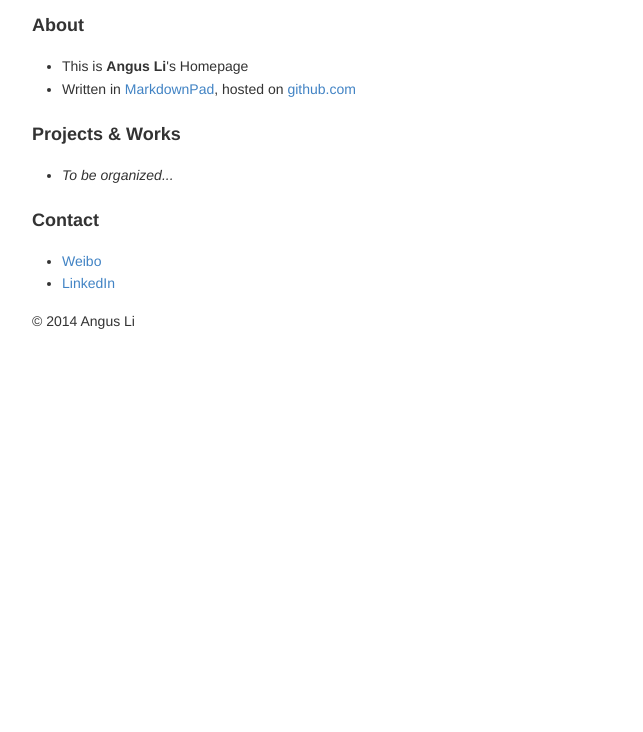
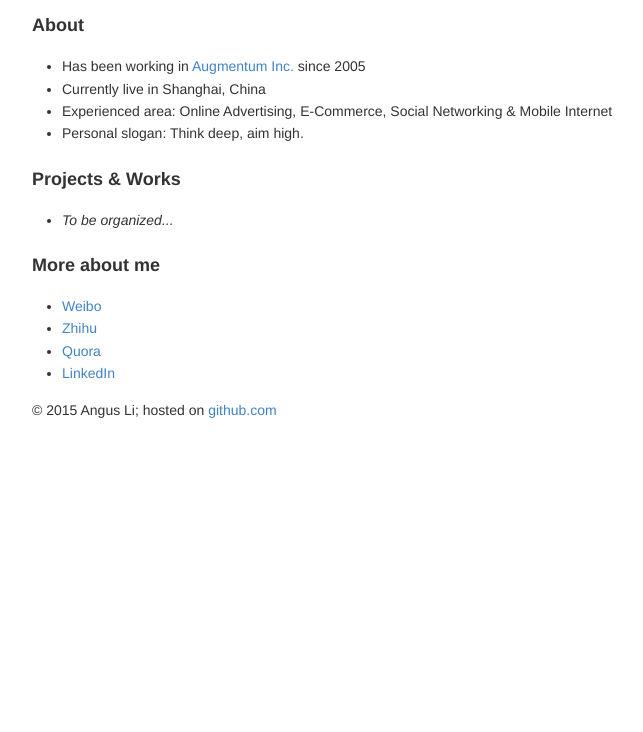
Before and after one commit to angusli/angusli.com, a plain HTML site: page index.html in a window 1280 px wide. Shown: the part 68-800 px from the top of the page, without its empty margins (128-771 px from the left). Drawn offline with Linux system fonts and the light colour scheme.

Commit message:
update a bit

```diff
--- a/index.html
+++ b/index.html
@@ -2,6 +2,16 @@
 <html>
 <head>
 <title>Welcome to Angus Li's homepage</title>
+<script>
+  (function(i,s,o,g,r,a,m){i['GoogleAnalyticsObject']=r;i[r]=i[r]||function(){
+  (i[r].q=i[r].q||[]).push(arguments)},i[r].l=1*new Date();a=s.createElement(o),
+  m=s.getElementsByTagName(o)[0];a.async=1;a.src=g;m.parentNode.insertBefore(a,m)
+  })(window,document,'script','//www.google-analytics.com/analytics.js','ga');
+
+  ga('create', 'UA-59292270-1', 'auto');
+  ga('send', 'pageview');
+
+</script>
 <meta http-equiv="Content-Type" content="text/html; charset=utf-8" />
 <style type="text/css">
 /* GitHub stylesheet for MarkdownPad (http://markdownpad.com) */
@@ -291,23 +301,26 @@ img {
 </style>
 </head>
 <body>
-<h2>Welcome...</h2>
+<h2>Welcome to Angus Li's Homepage</h2>
 <h3>About</h3>
 <ul>
-<li>This is <strong>Angus Li</strong>'s Homepage</li>
-<li>Written in <a href="http://markdownpad.com/" title="MarkdownPad">MarkdownPad</a>, hosted on <a href="http://github.com" title="github.com">github.com</a></li>
+<li>Has been working in <a href="http://www.augmentum.com" title="Augmentum">Augmentum Inc.</a> since 2005</li>
+<li>Currently live in Shanghai, China</li>
+<li>Experienced area: Online Advertising, E-Commerce, Social Networking &amp; Mobile Internet</li>
+<li>Personal slogan: Think deep, aim high.</li>
 </ul>
 <h3>Projects &amp; Works</h3>
 <ul>
 <li><em>To be organized...</em></li>
 </ul>
-<h3>Contact</h3>
+<h3>More about me</h3>
 <ul>
 <li><a href="http://weibo.com/grell" title="http://weibo.com/grell">Weibo</a></li>
+<li><a href="http://www.zhihu.com/people/angusli" title="http://www.zhihu.com/people/angusli">Zhihu</a></li>
+<li><a href="http://www.quora.com/Angus-Li" title="http://www.quora.com/Angus-Li">Quora</a></li>
 <li><a href="https://www.linkedin.com/in/angusli" title="https://www.linkedin.com/in/angusli">LinkedIn</a></li>
 </ul>
-<p>&copy; 2014
-Angus Li</p>
+<p>&copy; 2015 Angus Li; hosted on <a href="http://github.com" title="github.com">github.com</a></p>
 
 </body>
 </html>
```
Also changed, not shown: 1 other file.
